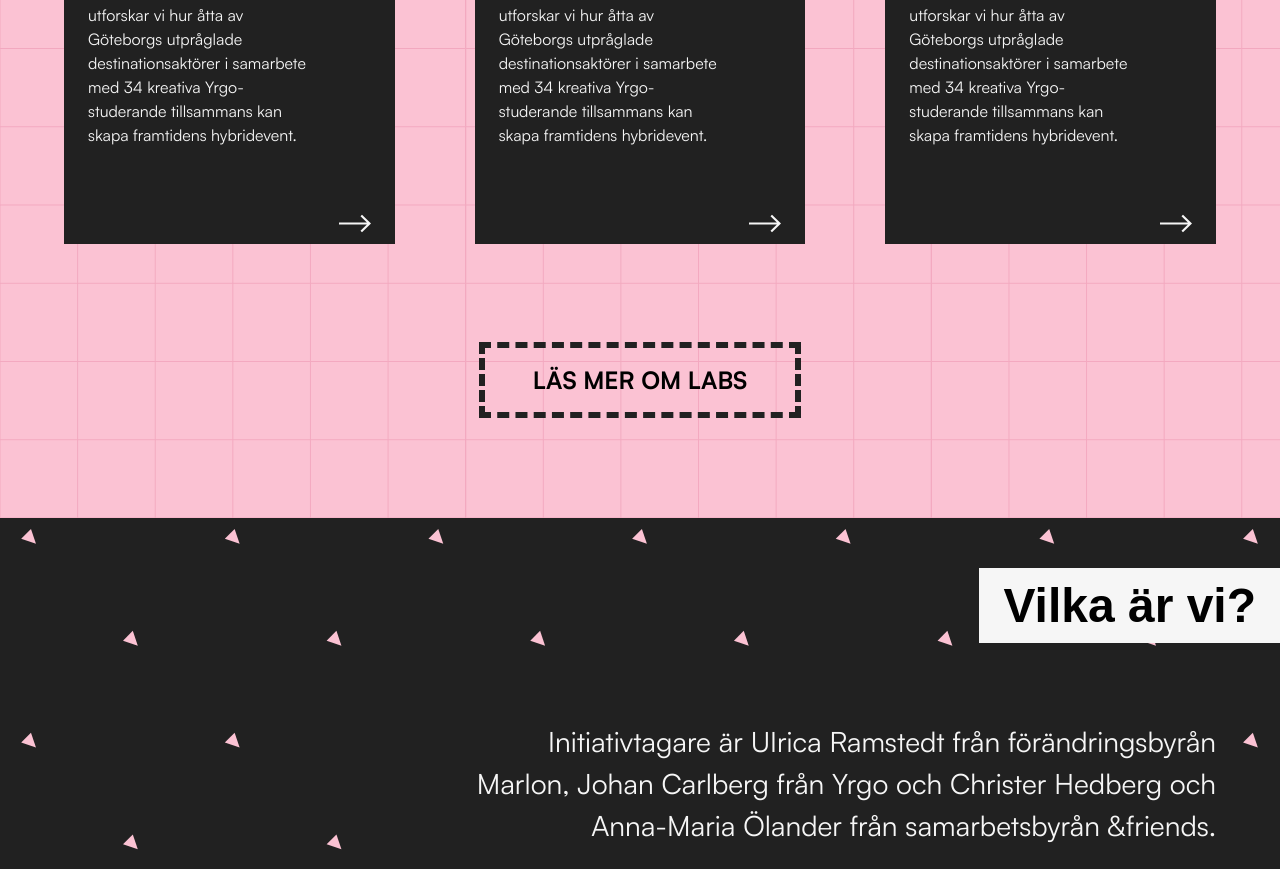
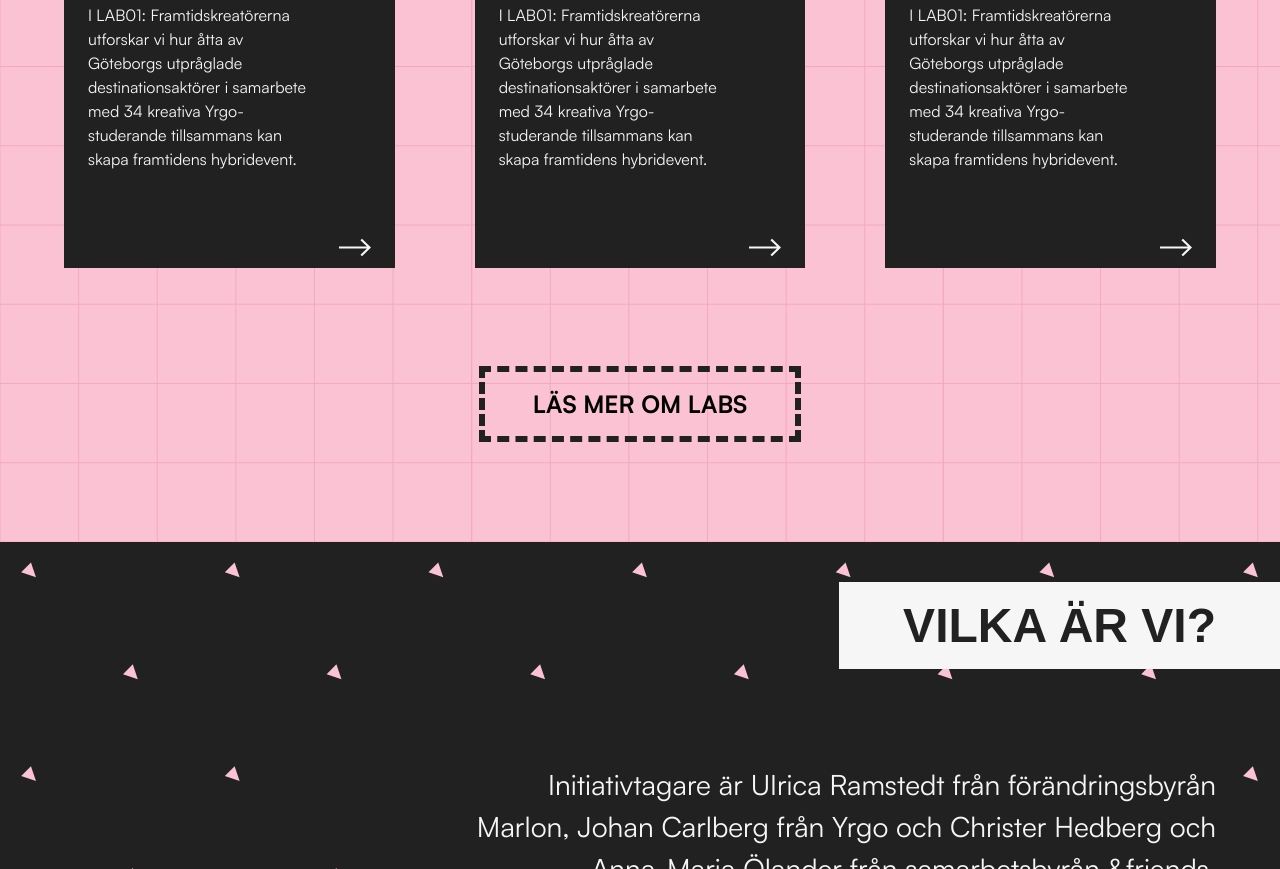
Before and after one commit to patrosk/FEL, a plain HTML site: page index.html in a window 1280 px wide. Shown: the part 3599-4468 px from the top of the page. Drawn offline with nearby package versions, Linux system fonts and the light colour scheme; a web font is replaced by a local one.

Commit message:
minor position fix on section h2s

```diff
--- a/index.html
+++ b/index.html
@@ -99,6 +99,7 @@
     <!-- LABS -->
     <section class="labs">
       <h2>LABS</h2>
+      <div class="labs-container">
         <p class="labs-info">Future Experience Lab är ett innovationsinitiativ för att stärka
           upplevelsedestinationen Göteborg med särskilt fokus på hybridupplevelser
           som bidrar till samhällsförändring.
@@ -155,6 +156,7 @@
         </div>
         <div class="labs-button">
           <button>Läs mer om LABS</button>
+        </div>
       </div>
 
     </section>
--- a/styles/about.css
+++ b/styles/about.css
@@ -32,7 +32,8 @@
   margin: 0;
 }
 
-.about-container h2 {
+.about-container h2,
+.team h2 {
   color: var(--black);
   background-color: var(--white);
 }
--- a/styles/hero.css
+++ b/styles/hero.css
@@ -6,7 +6,8 @@
 
 .hero-content,
 .about-container,
-.contact-container {
+.contact-container,
+.labs-container {
   display: flex;
   flex-direction: column;
   max-width: 1312px;
--- a/styles/team.css
+++ b/styles/team.css
@@ -1,19 +1,24 @@
 .team {
+  position: relative;
   background-color: var(--black);
   background-image: url(/images/pattern_triangle.svg);
   background-position: center;
-  padding-top: 50px;
+  padding-top: 9rem;
 }
+
 .team h2 {
-  background-color: var(--white);
-  font-size: 38px;
+  position: absolute;
+  font-size: var(--h4);
   width: fit-content;
   font-family: var(--heading);
   font-weight: 600;
-  padding: 10px 24px;
-  margin-left: auto;
-  margin-right: 0;
+  text-transform: uppercase;
+  top: 3.625rem;
+  right: 0;
+  padding: 0.75rem 1rem;
+  margin: 0;
 }
+
 .team-info {
   padding: 50px 24px;
   background-color: var(--black);
@@ -40,3 +45,12 @@
 .card img {
   width: 100%;
 }
+
+/*--- DESKTOP ---*/
+
+@media (min-width: 1022px) {
+  .team h2 {
+    top: 2.5rem;
+    padding: 1rem 4rem;
+  }
+}
```
Lines whose indentation alone changed are shown as unchanged.
